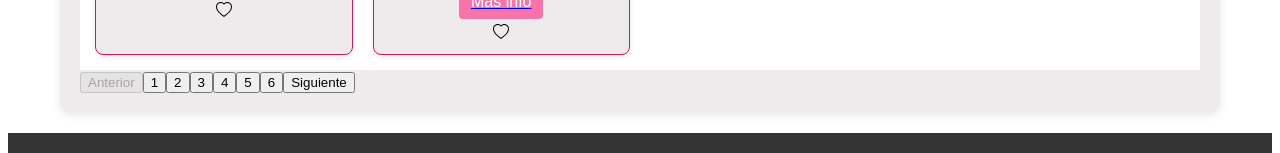
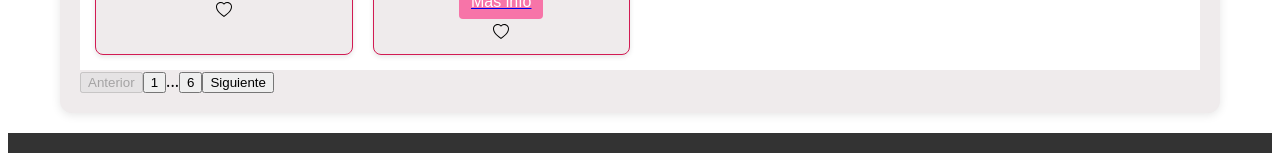
Before and after one commit to Guada-lupes/BookSpace, a React (Vite) app: page /home in a window 1280 px wide. Shown: the part 1573-1726 px from the top of the page. Built offline with nearby package versions, Linux system fonts and the light colour scheme.

Commit message:
localstorage correcto de logout y login

```diff
--- a/src/components/LogoutButton.jsx
+++ b/src/components/LogoutButton.jsx
@@ -3,15 +3,13 @@ import { AuthContext } from "../contexts/AuthContext";
 import { useNavigate } from "react-router-dom";
 
 const LogoutButton = () => {
-  const { logout, currentUser } = useContext(AuthContext);
+  const { logout } = useContext(AuthContext);
   const navigate = useNavigate();
 
   useEffect(() => {
-    if (currentUser) {
-      logout(); // Cierra la sesión
-      navigate("/"); // Redirige al login (o a "/login" si lo prefieres)
-    }
-  }, [currentUser, logout, navigate]);
+    logout(); // Cierra la sesión
+    navigate("/"); // Redirige al login
+  }, [logout, navigate]);
 
   return null; // No muestra nada
 };
--- a/src/components/Pagination.jsx
+++ b/src/components/Pagination.jsx
@@ -3,28 +3,80 @@ import React, { useEffect } from "react";
 const Pagination = ({ totalBooks, booksPerPage, setCurrentPage, currentPage }) => {
   const totalPages = Math.ceil(totalBooks / booksPerPage);
 
-  // useEffect para hacer scroll al inicio cada vez que cambia la página
   useEffect(() => {
-    window.scrollTo(0, 0); // Desplazarse al principio de la página
-  }, [currentPage]); // Se ejecuta cada vez que `currentPage` cambia
+    window.scrollTo(0, 0);
+  }, [currentPage]);
+
+  const handlePageClick = (page) => {
+    if (page >= 1 && page <= totalPages && page !== currentPage) {
+      setCurrentPage(page);
+    }
+  };
+
+  const renderPageButtons = () => {
+    const pages = [];
+
+    // Siempre mostrar la página 1
+    pages.push(
+      <button
+        key={1}
+        onClick={() => handlePageClick(1)}
+        className={currentPage === 1 ? "active" : ""}
+      >
+        1
+      </button>
+    );
+
+    // Mostrar puntos suspensivos después del 1 si no estamos cerca de la página 2
+    if (currentPage > 2) {
+      pages.push(<span key="start-ellipsis">...</span>);
+    }
+
+    // Mostrar la página actual si no es la 1 ni la última
+    if (currentPage !== 1 && currentPage !== totalPages) {
+      pages.push(
+        <button key={currentPage} className="active">
+          {currentPage}
+        </button>
+      );
+    }
+
+    // Mostrar puntos suspensivos antes de la última página si estamos lejos del final
+    if (currentPage < totalPages - 1) {
+      pages.push(<span key="end-ellipsis">...</span>);
+    }
+
+    // Siempre mostrar la última página (si no es igual a la primera)
+    if (totalPages > 1) {
+      pages.push(
+        <button
+          key={totalPages}
+          onClick={() => handlePageClick(totalPages)}
+          className={currentPage === totalPages ? "active" : ""}
+        >
+          {totalPages}
+        </button>
+      );
+    }
+
+    return pages;
+  };
 
   return (
-    <div>
-      <button onClick={() => setCurrentPage(currentPage - 1)} disabled={currentPage === 1}>
+    <div className="pagination">
+      <button
+        onClick={() => handlePageClick(currentPage - 1)}
+        disabled={currentPage === 1}
+      >
         Anterior
       </button>
 
-      {Array.from({ length: totalPages }, (_, index) => index + 1).map((pageNumber) => (
-        <button
-          key={pageNumber}
-          onClick={() => setCurrentPage(pageNumber)}
-          className={currentPage === pageNumber ? "active" : ""}
-        >
-          {pageNumber}
-        </button>
-      ))}
+      {renderPageButtons()}
 
-      <button onClick={() => setCurrentPage(currentPage + 1)} disabled={currentPage === totalPages}>
+      <button
+        onClick={() => handlePageClick(currentPage + 1)}
+        disabled={currentPage === totalPages}
+      >
         Siguiente
       </button>
     </div>
--- a/src/contexts/AuthContext.jsx
+++ b/src/contexts/AuthContext.jsx
@@ -20,7 +20,10 @@ export const AuthProvider = ({ children }) => {
     const user = checkUserCredentials(username, password);
     if (user) {
       setCurrentUser(user);
-      localStorage.setItem("currentUser", JSON.stringify(user));
+      localStorage.removeItem("currentUser");
+        setCurrentUser(user);
+
+      localStorage.setItem("currentUser", JSON.stringify(user))
       return true;
     }
     return false;
@@ -31,6 +34,8 @@ export const AuthProvider = ({ children }) => {
     setCurrentUser(null);
     localStorage.removeItem("currentUser");
   };
+
+
 
   // Actualizar perfil: modifica los datos del usuario y actualiza en localStorage
   const updateUserProfile = (updateData) => {
--- a/src/pages/HomePage.jsx
+++ b/src/pages/HomePage.jsx
@@ -2,7 +2,7 @@ import { ProductsComponent } from "../components/ProductsComponent";
 import {SearchComponent} from "../components/SearchComponent"
 // import { DetailsProductComponent } from "../components/DetailsProductComponent";
 import { useParams, Outlet } from "react-router-dom";
-import { useContext, useState } from "react";
+import { useContext, useState, useEffect } from "react";
 import { BooksContext } from "../contexts/BooksContext";
 import Pagination from "../components/Pagination";
 
@@ -12,12 +12,21 @@ export const HomePage = () => {
   const { id } = useParams();
   const { books, searchWord } = useContext(BooksContext);
 
-  //constante que filtra por palabra en cado de que haya búsqueda
-  const filteredBooks = searchWord ? books.filter(book=> book.titulo.toLowerCase().includes(searchWord.toLowerCase())) : books;
+  // Filtrado de libros si hay búsqueda
+  const filteredBooks = searchWord
+    ? books.filter((book) =>
+        book.titulo.toLowerCase().includes(searchWord.toLowerCase())
+      )
+    : books;
 
   // Estado para la paginación
   const [currentPage, setCurrentPage] = useState(1);
   const booksPerPage = 10;
+
+    // Si cambia la búsqueda, volvemos a la página 1
+    useEffect(() => {
+      setCurrentPage(1);
+    }, [searchWord]);
 
   // Índices de los libros a mostrar en la página actual
   const indexOfLastBook = currentPage * booksPerPage;
@@ -34,12 +43,14 @@ export const HomePage = () => {
         ) : (
           <>
             <ProductsComponent books={currentBooks} />
+            {filteredBooks.length === books.length && (
               <Pagination
                 totalBooks={books.length}
                 booksPerPage={booksPerPage}
                 setCurrentPage={setCurrentPage}
                 currentPage={currentPage}
               />
+            )}
           </>
         )}
       </div>
```
Lines whose indentation alone changed are shown as unchanged.
